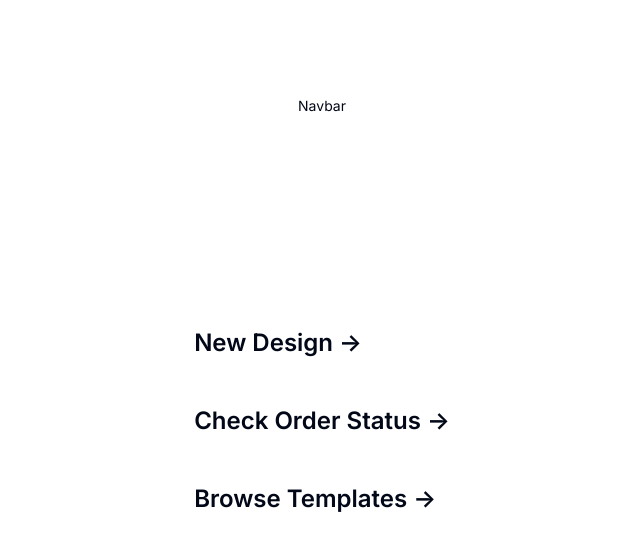
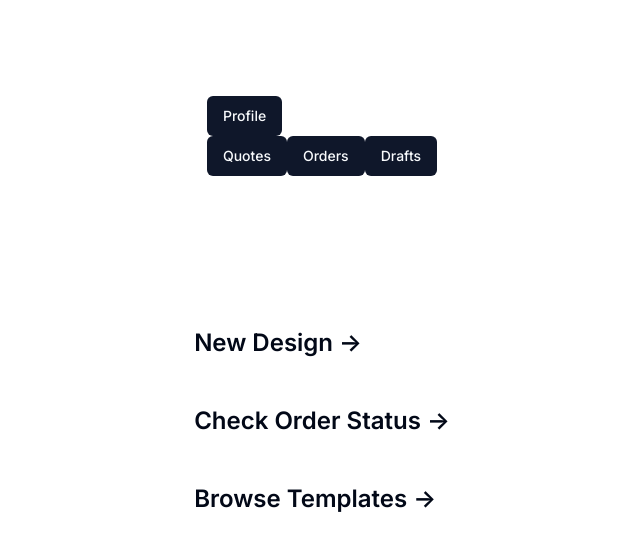
Before and after one commit to NhicFlores/orders-ui, a Next.js app: page / in a window 1280 px wide. Shown: the top 550 px of the page, without its empty margins (318-958 px from the left). Built offline with nearby package versions, Linux system fonts and the light colour scheme; a web font is replaced by a local one.

Commit message:
buttons on nav bar - not on Orders

```diff
--- a/app/lib/definitions.ts
+++ b/app/lib/definitions.ts
@@ -11,6 +11,7 @@ export type Order = {
   date: string;
   status: "pending" | "draft" | "shipped" | "processing";
 };
+//quote: nullable field or status -
 
 export type OrderKeys = keyof Order;
 
--- a/app/ui/profile_nav_bar.tsx
+++ b/app/ui/profile_nav_bar.tsx
@@ -1,9 +1,27 @@
+import { Button } from "@/components/ui/button";
+
 export function ProfileNavBar() {
     return (
-        <div>
-            <p>
-                Navbar
-            </p>
+        <div className="flex-grow justify-between">
+            <Button>
+                Profile
+            </Button>
+            <div>
+            <Button variant={'default'}>
+                Quotes
+            </Button>
+            <Button>
+                Orders
+            </Button>
+            <Button>
+                Drafts
+            </Button>
+            </div>
+
         </div>
     );
 }
+
+const styles = {
+
+};
```
